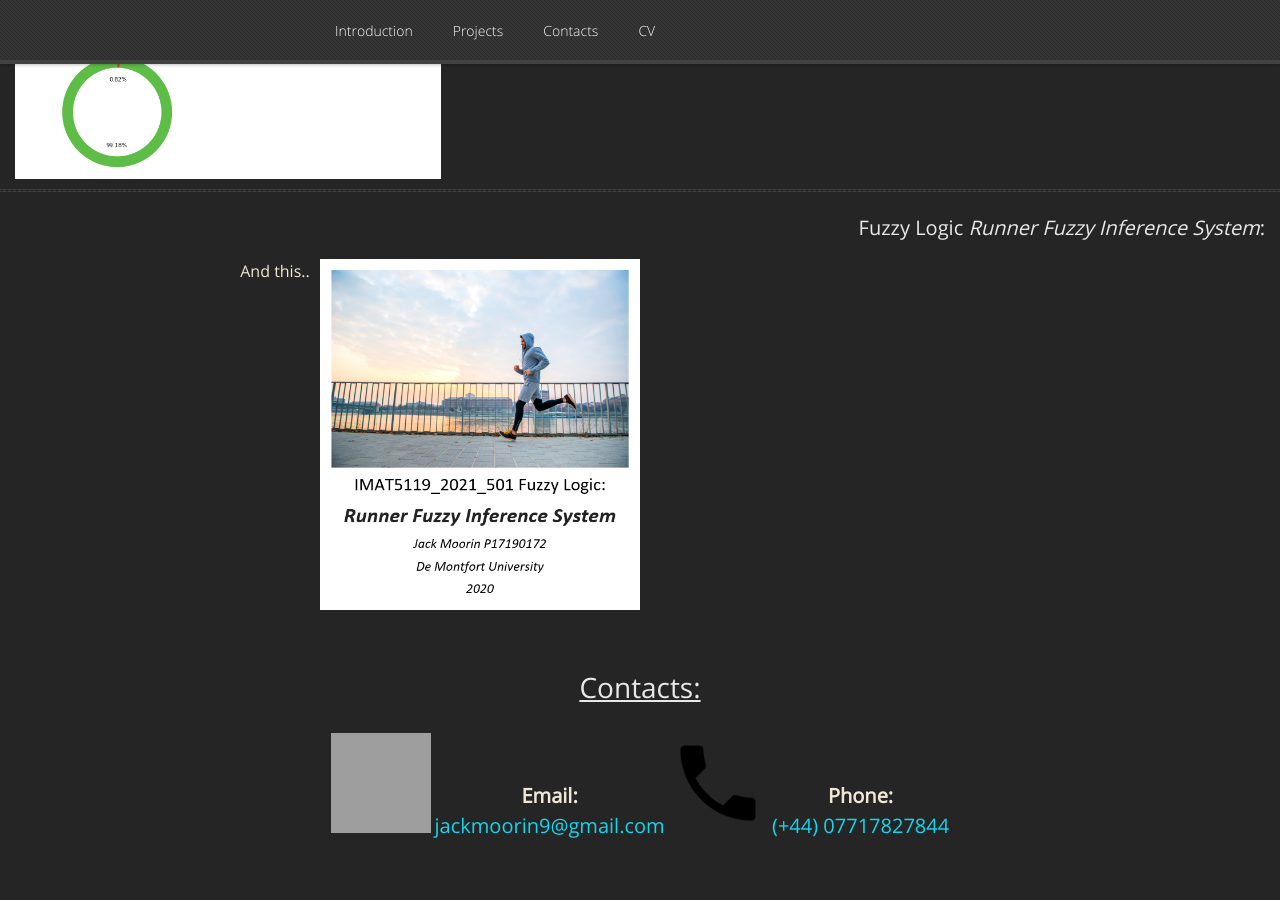
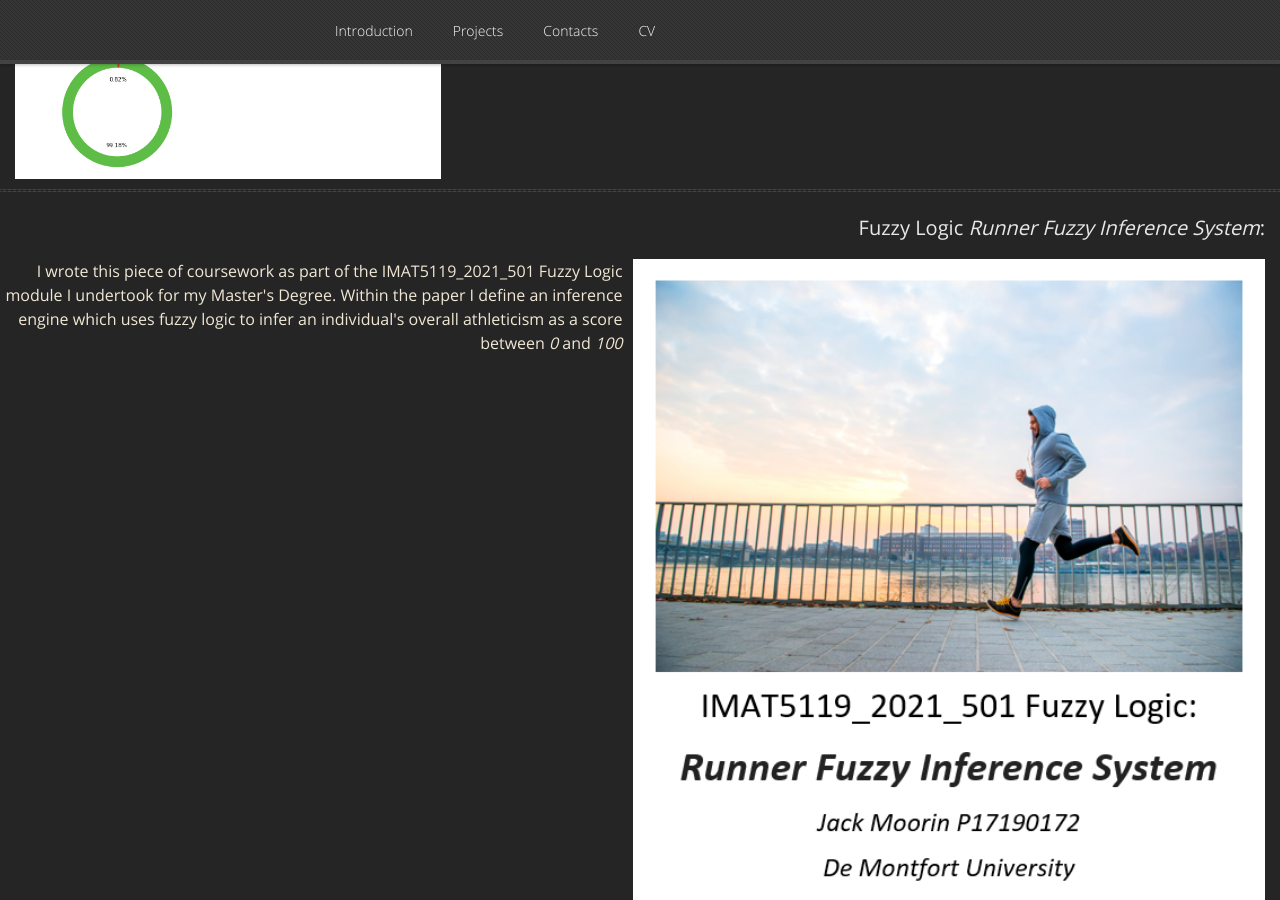
Before and after one commit to GamesProgrammingGrad2021/GamesProgrammingGrad2021.github.io, a Jekyll site: the page built from index.md, in a window 1280 px wide and 900 px high, scrolled down 2062 px. Built offline with Jekyll 4.4.1, drawn with Linux system fonts in a browser that asks for light colours; nearby versions of some CDN libraries; our own code applies the rules of GitHub Pages for plain Markdown files; before the commit the page ends 2923 px from its top, so only the background shows below that; grey boxes are pictures that could not be loaded.

Commit message:
Update default.html

```diff
--- a/_layouts/default.html
+++ b/_layouts/default.html
@@ -163,7 +163,9 @@
 			<div style="display: flex; align-items: center; width: 100% - 25px; margin-bottom: 10px; padding-right: 15px;">
 				<div style="padding-right: 0px; font-size: 16px; text-align: right; display: block; vertical-align: middle;">
 				<a href="FL Assignment 1 Report.docx"><img src="Runner FIS Thumbnail.png" alt="Fuzzy Logic Runner FIS" style="height: 50%; width: 50%; vertical-align: middle; float: right; padding-right: 0px; padding-left: 10px;"></a>
-				And this..
+				I wrote this piece of coursework as part of the IMAT5119_2021_501 Fuzzy Logic module I undertook for my Master's Degree.
+				Within the paper I define an inference engine which uses fuzzy logic to infer an individual's overall athleticism as a score
+				between <i>0</i> and <i>100</i>
 				</div>
 			</div>
 		</div>
```
